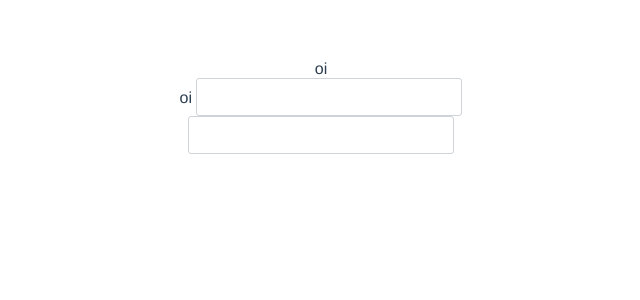
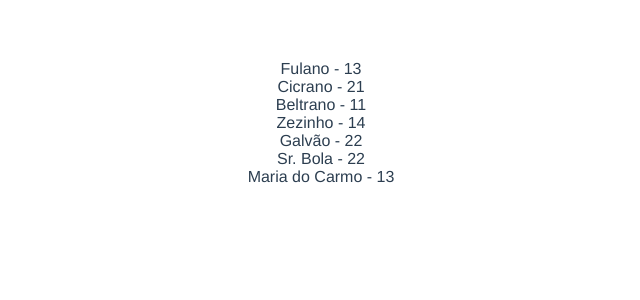
Before and after one commit to pedrolucas802/static-hash-index, a Vue app: page / in a window 1280 px wide. Shown: the top 300 px of the page, without its empty margins (319-959 px from the left). Built offline with nearby package versions, Linux system fonts and the light colour scheme.

Commit message:
feat: commit de hoje by harry

```diff
--- a/src/components/BucketComponent.vue
+++ b/src/components/BucketComponent.vue
@@ -1,38 +1,31 @@
 <template>
-  <div class="buffer">
-    oi
-    <InputText></InputText>
+  <div class="buffer" v-for="obj in storage" :key="obj.key">
+    {{ obj?.key }} - {{ obj?.page }}
   </div>
 </template>
 
 <script lang="ts">
 import { defineComponent } from 'vue';
 import InputText from 'primevue/inputtext';
+import { Bucket } from '@/interfaces/Bucket';
 
 export default defineComponent({
   name: 'BucketComponent',
   components: {
-    InputText
+    // InputText
   },
   props: {
-    nrRegisters: Number,
+    storage: Array<any>(),
   },
   data() {
     return {
-      // nrRegisters: 3 as number
+      nrLines: 3 as number
     }
   },
   methods: {
-    generateHash(value: string): number {
-      let concat = '';
-      for(let i = 0; i < value.length; i++) {
-        concat += value.charCodeAt(i).toString();
-      }
-      return parseInt(concat);
-    }
   },
   created() {
-    console.log(this.generateHash('joao'));
+    // console.log(this.generateHash('joao'));
   },
 });
 </script>
--- a/src/components/BufferComponent.vue
+++ b/src/components/BufferComponent.vue
@@ -1,20 +1,19 @@
 <template>
-  <div class="buffer">
-    oi
-    <BucketComponent></BucketComponent>
-    <InputText></InputText>
-  </div>
+  <!-- <div v-for="bucket in indexedList" :key="bucket.key"> -->
+    <BucketComponent :storage="indexedList"></BucketComponent>
+  <!-- </div> -->
 </template>
 
 <script lang="ts">
 import { defineComponent } from 'vue';
 import InputText from 'primevue/inputtext';
 import BucketComponent from './BucketComponent.vue';
+import { Bucket } from '@/interfaces/Bucket';
 
 export default defineComponent({
   name: 'BufferComponent',
   components: {
-    InputText,
+    // InputText,
     BucketComponent
   },
   data() {
@@ -28,9 +27,35 @@ export default defineComponent({
         'Sr. Bola',
         'Maria do Carmo'
       ] as string[],
-      nrRegisters: 0 as number
+      nrToHash: 23 as number,
+      nrSizeBucket: 3 as number,
+      nrSizePage: 3 as number,
+      nrBuckets: 0 as number,
+      nrPages: 0 as number,
+      buckets: [] as Bucket[],
+      indexedList: [] as Bucket[]
     }
   },
+  methods: {
+    generateHash(value: string): number {
+      let concat = '';
+      for(let i = 0; i < value.length; i++) {
+        concat += value.charCodeAt(i).toString();
+      }
+      return parseInt(concat);
+    },
+    getBucketIndexByKey(value: string): number {
+      let hash = this.generateHash(value);
+      return  Math.abs(hash % this.nrToHash);
+    }
+  },
+  mounted() {
+    this.list.forEach(register => {
+      const index = this.getBucketIndexByKey(register);
+      this.indexedList.push({key: register, page: index});
+    })
+    console.log(this.indexedList);
+  }
 });
 </script>
 
--- /dev/null
+++ b/src/interfaces/Bucket.ts
@@ -0,0 +1,4 @@
+export class Bucket {
+    key!: string;
+    page!: number;
+}
```
